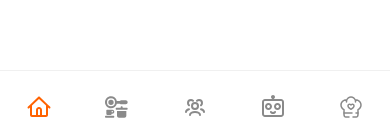
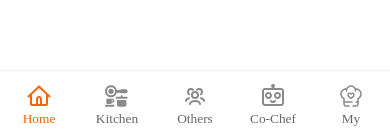
Before and after one commit to HoangDilo/FooFi---Food-convenience-app, a React Native app: screen / in a window 390 px wide. Shown: the part 694-829 px from the top of the page. Built offline with nearby package versions, Linux system fonts and the light colour scheme.

Commit message:
update tab bar

```diff
--- /dev/null
+++ b/src/components/CustomBottomTab/index.tsx
@@ -0,0 +1,76 @@
+import React, {memo} from 'react';
+import {BottomTabBarProps} from '@react-navigation/bottom-tabs';
+import Animated from 'react-native-reanimated';
+import {ScaledSheet} from 'react-native-size-matters/extend';
+import colorsConstant from '@/constants/colors.constant';
+import CustomItemTab from '../CustomItemTab';
+
+const CustomBottomTab = memo(
+  ({state, descriptors, navigation}: BottomTabBarProps) => {
+    return (
+      <Animated.View style={styles.tabBarContainer}>
+        {state.routes.map((route, index) => {
+          const {options} = descriptors[route.key];
+          console.log(options);
+
+          const label =
+            options.tabBarLabel !== undefined
+              ? options.tabBarLabel
+              : options.title !== undefined
+              ? options.title
+              : route.name;
+
+          const isFocused = state.index === index;
+
+          const onPress = () => {
+            const event = navigation.emit({
+              type: 'tabPress',
+              target: route.key,
+              canPreventDefault: true,
+            });
+
+            if (!isFocused && !event.defaultPrevented) {
+              navigation.navigate(route.name, route.params);
+            }
+          };
+
+          const onLongPress = () => {
+            navigation.emit({
+              type: 'tabLongPress',
+              target: route.key,
+            });
+          };
+
+          return (
+            <CustomItemTab
+              key={index}
+              isFocused={isFocused}
+              label={label.toString()}
+              options={options}
+              onPress={onPress}
+              onLongPress={onLongPress}
+            />
+          );
+        })}
+      </Animated.View>
+    );
+  },
+);
+
+export default CustomBottomTab;
+
+const styles = ScaledSheet.create({
+  tabBarContainer: {
+    flexDirection: 'row',
+    borderTopWidth: 1,
+    backgroundColor: 'white',
+    borderTopColor: colorsConstant.gray_3,
+    height: 80,
+    elevation: 10,
+    shadowColor: '#000',
+    shadowOffset: {
+      width: 3,
+      height: 3,
+    },
+  },
+});
--- /dev/null
+++ b/src/components/CustomItemTab/index.tsx
@@ -0,0 +1,107 @@
+import {Pressable} from 'react-native';
+import React from 'react';
+import {BottomTabNavigationOptions} from '@react-navigation/bottom-tabs';
+import Typo from '../Typo';
+import colorsConstant from '@/constants/colors.constant';
+
+import HomeTab from '@/assets/icons/HomeTab';
+import OtherChefsTab from '@/assets/icons/OtherChefsTab';
+import HomeTabActive from '@/assets/icons/HomeTabActive';
+import OtherChefsTabActive from '@/assets/icons/OtherChefsTabActive';
+import KitchenTab from '@/assets/icons/KitchenTab';
+import KitchenActive from '@/assets/icons/KitchenActive';
+import ChatBotTab from '@/assets/icons/ChatBotTab';
+import ChatBotActive from '@/assets/icons/ChatBotActive';
+import MyTab from '@/assets/icons/MyTab';
+import MyTabActive from '@/assets/icons/MyTabActive';
+import IconXML from '../IconXML';
+import {ScaledSheet} from 'react-native-size-matters/extend';
+
+interface ICustomItemTab {
+  isFocused: boolean;
+  label: string;
+  options: BottomTabNavigationOptions;
+  onPress: () => void;
+  onLongPress: () => void;
+}
+
+const tabIcon = {
+  home_tab: {
+    default: HomeTab,
+    active: HomeTabActive,
+    label: 'Home',
+  },
+  other_chefs: {
+    default: OtherChefsTab,
+    active: OtherChefsTabActive,
+    label: 'Others',
+  },
+  kitchen: {
+    default: KitchenTab,
+    active: KitchenActive,
+    label: 'Kitchen',
+  },
+  chat_bot: {
+    default: ChatBotTab,
+    active: ChatBotActive,
+    label: 'Co-Chef',
+  },
+  my: {
+    default: MyTab,
+    active: MyTabActive,
+    label: 'My',
+  },
+};
+
+const CustomItemTab = ({
+  isFocused,
+  label,
+  options,
+  onPress,
+  onLongPress,
+}: ICustomItemTab) => {
+  return (
+    <Pressable
+      accessibilityRole="button"
+      accessibilityState={isFocused ? {selected: true} : {}}
+      accessibilityLabel={options.tabBarAccessibilityLabel}
+      testID={options.tabBarTestID}
+      onPress={onPress}
+      onLongPress={onLongPress}
+      style={styles.tabItem}>
+      <IconXML
+        icon={
+          tabIcon[label as keyof typeof tabIcon][
+            isFocused ? 'active' : 'default'
+          ]
+        }
+        width={24}
+        height={24}
+      />
+      <Typo
+        style={[
+          styles.labelItem,
+          {
+            color: isFocused ? colorsConstant.primary : colorsConstant.gray_1,
+          },
+        ]}>
+        {tabIcon[label as keyof typeof tabIcon].label}
+      </Typo>
+    </Pressable>
+  );
+};
+
+export default CustomItemTab;
+
+const styles = ScaledSheet.create({
+  tabItem: {
+    alignItems: 'center',
+    flex: 1,
+    paddingTop: '12@s',
+    gap: '2@s',
+  },
+  labelItem: {
+    fontSize: '12@s',
+    fontWeight: '500',
+  },
+});
--- a/src/navigation/TabNavigator/index.tsx
+++ b/src/navigation/TabNavigator/index.tsx
@@ -1,58 +1,22 @@
-import {StyleSheet} from 'react-native';
+import {useMemo} from 'react';
+import {StyleSheet, View} from 'react-native';
 import {createBottomTabNavigator} from '@react-navigation/bottom-tabs';
+import {useAppSelector} from '@/hooks/redux';
 
 import {TAB} from '@/constants/tabs.constant';
 
 import HomeScreen from '@/screens/Home';
 import OtherChefsScreen from '@/screens/OtherChefs';
 import IconXML from '@/components/IconXML';
-import HomeTab from '@/assets/icons/HomeTab';
-import OtherChefsTab from '@/assets/icons/OtherChefsTab';
-import HomeTabActive from '@/assets/icons/HomeTabActive';
-import OtherChefsTabActive from '@/assets/icons/OtherChefsTabActive';
-import KitchenTab from '@/assets/icons/KitchenTab';
-import KitchenActive from '@/assets/icons/KitchenActive';
+
+import MyScreen from '@/screens/My';
 import KitchenScreen from '@/screens/Kitchen';
 import ChatBotScreen from '@/screens/ChatBot';
-import ChatBotTab from '@/assets/icons/ChatBotTab';
-import ChatBotActive from '@/assets/icons/ChatBotActive';
-import MyScreen from '@/screens/My';
-import MyTab from '@/assets/icons/MyTab';
-import MyTabActive from '@/assets/icons/MyTabActive';
 import colorsConstant from '@/constants/colors.constant';
 import {MainTabParamList} from '@/types/navigation.type';
-import {useAppSelector} from '@/hooks/redux';
-import {useEffect, useMemo, useRef} from 'react';
+import CustomBottomTab from '@/components/CustomBottomTab';
 
 const Tab = createBottomTabNavigator<MainTabParamList>();
-
-const tabIcon = {
-  home_tab: {
-    default: HomeTab,
-    active: HomeTabActive,
-    label: 'Home',
-  },
-  other_chefs: {
-    default: OtherChefsTab,
-    active: OtherChefsTabActive,
-    label: 'Others',
-  },
-  kitchen: {
-    default: KitchenTab,
-    active: KitchenActive,
-    label: 'Kitchen',
-  },
-  chat_bot: {
-    default: ChatBotTab,
-    active: ChatBotActive,
-    label: 'Co-Chef',
-  },
-  my: {
-    default: MyTab,
-    active: MyTabActive,
-    label: 'My',
-  },
-};
 
 const TabNavigator = () => {
   const {isBottomTabHidden, isBottomSheetShowing} = useAppSelector(
@@ -67,29 +31,15 @@ const TabNavigator = () => {
   return (
     <Tab.Navigator
       sceneContainerStyle={{backgroundColor: '#FFF'}}
-      screenOptions={({route}) => {
+      tabBar={props => <CustomBottomTab {...props} />}
+      screenOptions={() => {
         return {
-          tabBarIcon: ({focused}) => (
-            <IconXML
-              icon={
-                tabIcon[route.name as keyof typeof tabIcon][
-                  focused ? 'active' : 'default'
-                ]
-              }
-              width={24}
-              height={24}
-            />
-          ),
-          tabBarActiveTintColor: colorsConstant.primary,
-          tabBarInactiveTintColor: '#8a8a8a',
           headerShown: false,
-          title: tabIcon[route.name as keyof typeof tabIcon].label,
           tabBarStyle: [
             styles.tabBarStyle,
             {display: isHideBottomTab ? 'none' : 'flex'},
           ],
           tabBarItemStyle: styles.tabBarItem,
-          tabBarLabelStyle: styles.labelItem,
         };
       }}>
       <Tab.Screen name={TAB.HOME_TAB as 'home_tab'} component={HomeScreen} />
@@ -118,11 +68,4 @@ const styles = StyleSheet.create({
       height: 3,
     },
   },
-  tabBarItem: {
-    paddingTop: 8,
-  },
-  labelItem: {
-    fontSize: 12,
-    fontWeight: 500,
-  },
 });
--- a/src/screens/Home/index.tsx
+++ b/src/screens/Home/index.tsx
@@ -17,8 +17,7 @@ import colorsConstant from '@/constants/colors.constant';
 import MealOptions from '@/components/MealOptions';
 import {useDispatch} from 'react-redux';
 import {
-  setIsBottomSheetShowing,
-  setIsBottomTabHidden,
+  setIsBottomSheetShowing
 } from '@/store/reducers/system.reducer';
 
 const HomeScreen = () => {
```
